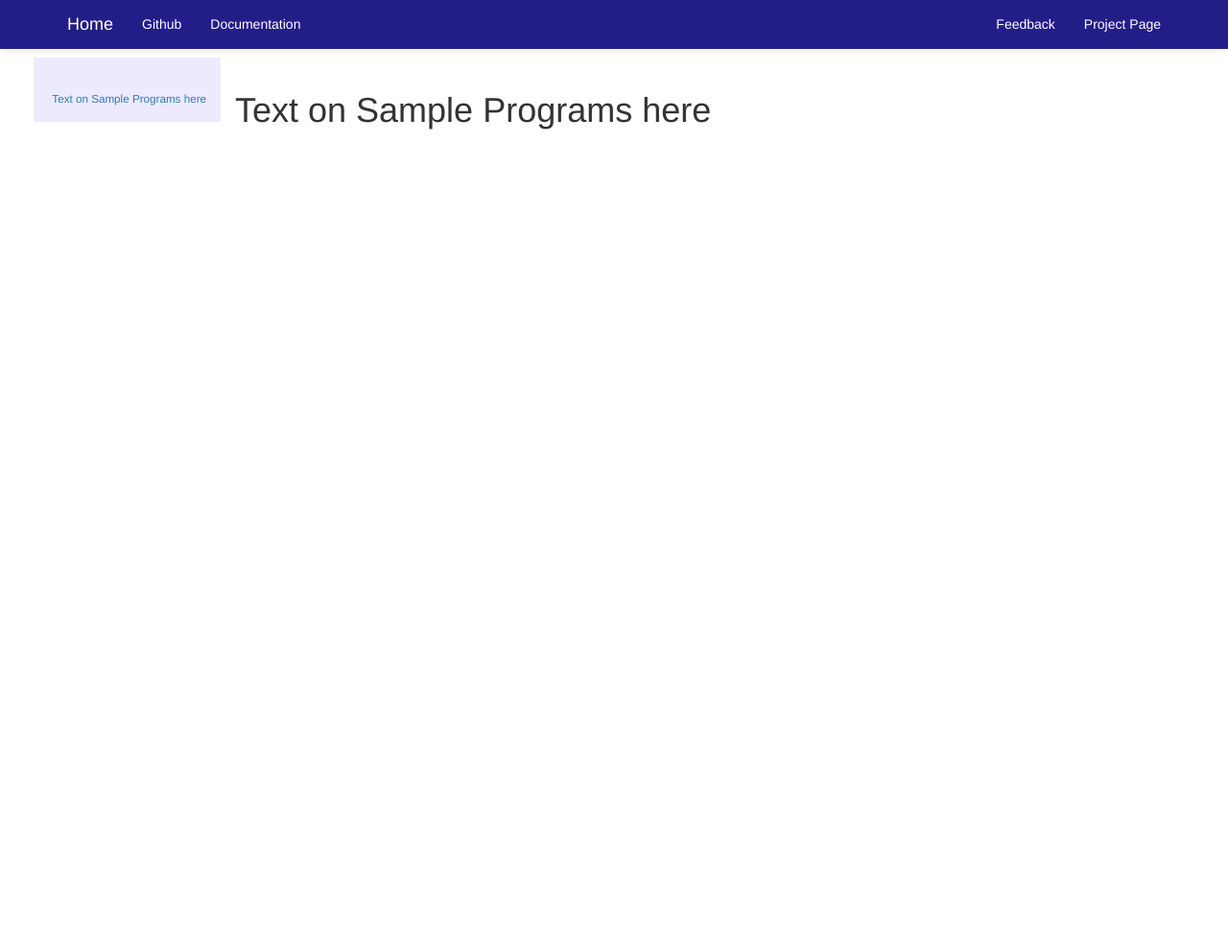
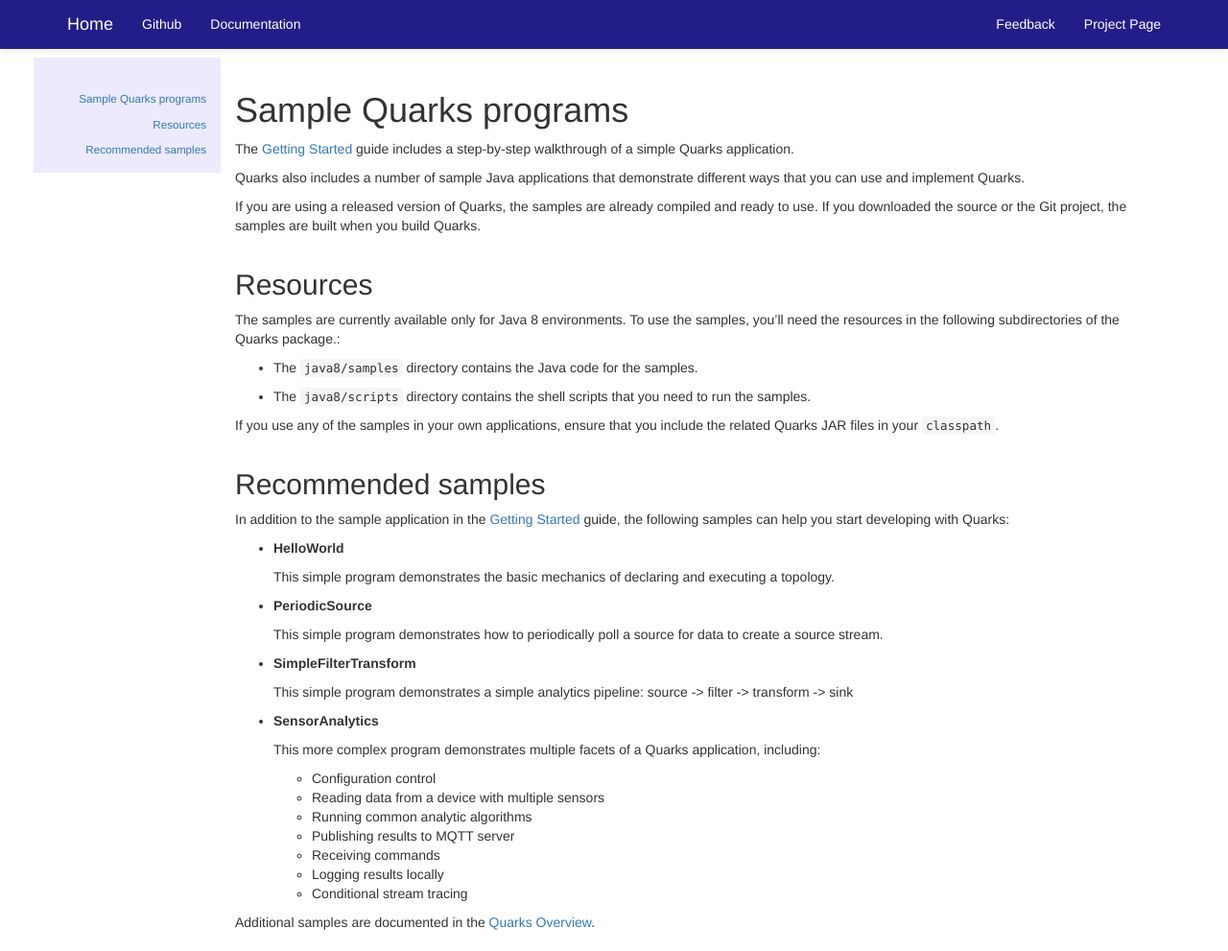
Before and after one commit to quarks-edge/quarks.documentation, a Jekyll site: the page built from docs/quarks/samples.md, in a window 1280 px wide and 991 px high. Shown: the whole window at 96% size. Built offline with Jekyll 4.4.1, drawn with Linux system fonts in a browser that asks for light colours; nearby versions of some CDN libraries.

Commit message:
Update samples.md

```diff
--- a/docs/quarks/samples.md
+++ b/docs/quarks/samples.md
@@ -5,4 +5,49 @@
 weight: 15
 ---
 
-# Text on Sample Programs here
+# Sample Quarks programs
+The [Getting Started](../quarks-getting-started) guide includes a step-by-step walkthrough of a simple Quarks application.
+
+Quarks also includes a number of sample Java applications that demonstrate different ways that you can use and implement Quarks.
+
+If you are using a released version of Quarks, the samples are already compiled and ready to use. If you downloaded the source or the Git project, the samples are built when you build Quarks.
+
+## Resources
+The samples are currently available only for Java 8 environments. To use the samples, you'll need the resources in the following subdirectories of the Quarks package.:
+
+* The `java8/samples` directory contains the Java code for the samples.
+
+* The `java8/scripts` directory contains the shell scripts that you need to run the samples.
+
+If you use any of the samples in your own applications, ensure that you include the related Quarks JAR files in your `classpath`.
+
+## Recommended samples
+In addition to the sample application in the [Getting Started](../quarks-getting-started) guide, the following samples can help you start developing with Quarks:
+
+* **HelloWorld**
+
+  This simple program demonstrates the basic mechanics of declaring and executing a topology.
+
+* **PeriodicSource**
+
+  This simple program demonstrates how to periodically poll a source for data to create a source stream.
+
+* **SimpleFilterTransform**
+
+  This simple program demonstrates a simple analytics pipeline:
+  source -> filter -> transform -> sink
+
+* **SensorAnalytics**
+
+  This more complex program demonstrates multiple facets of a Quarks application, including:
+
+  * Configuration control
+  * Reading data from a device with multiple sensors
+  * Running common analytic algorithms
+  * Publishing results to MQTT server
+  * Receiving commands
+  * Logging results locally
+  * Conditional stream tracing
+
+
+Additional samples are documented in the [Quarks Overview](http://quarks-edge.github.io/quarks/docs/javadoc/overview-summary.html#overview.description).
```
